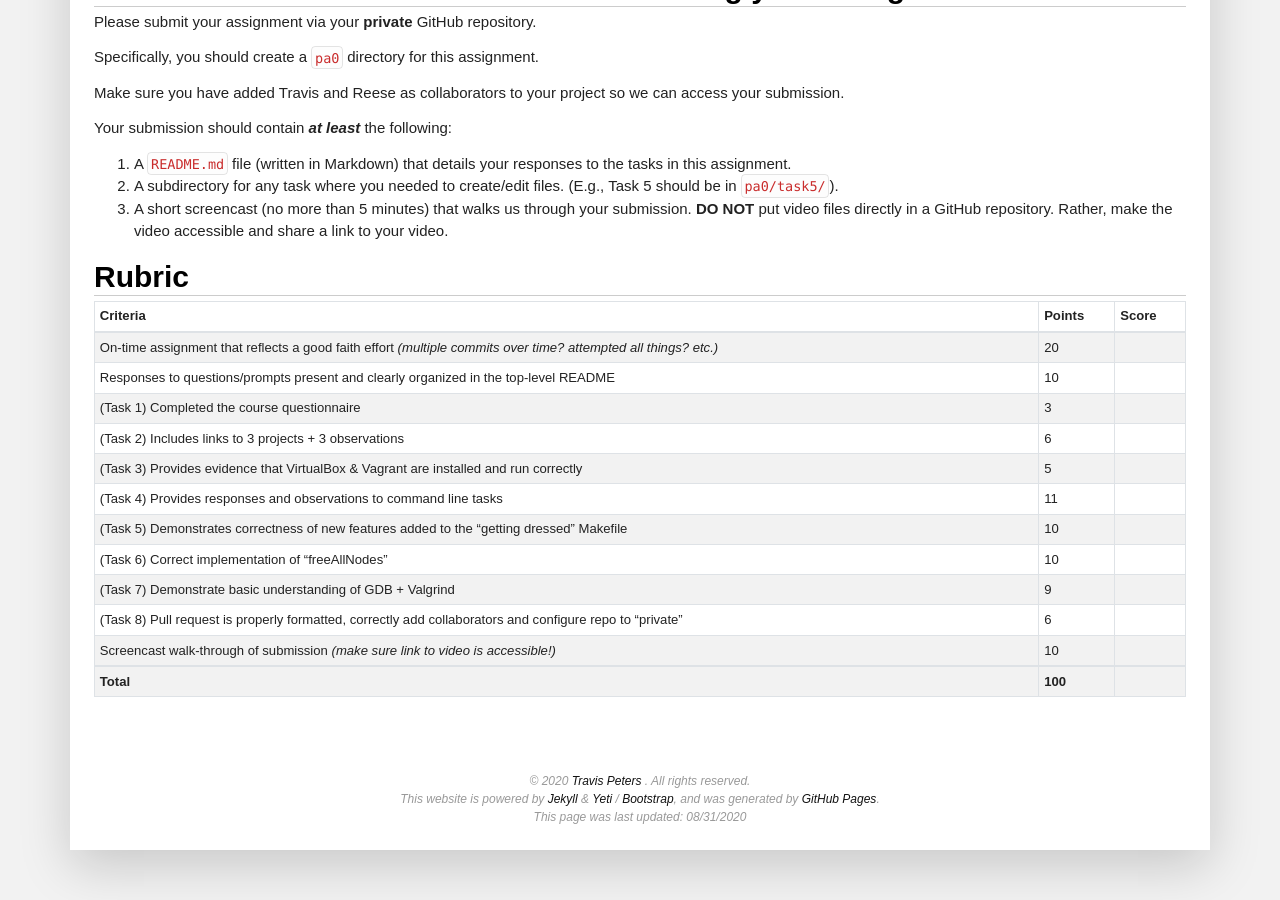
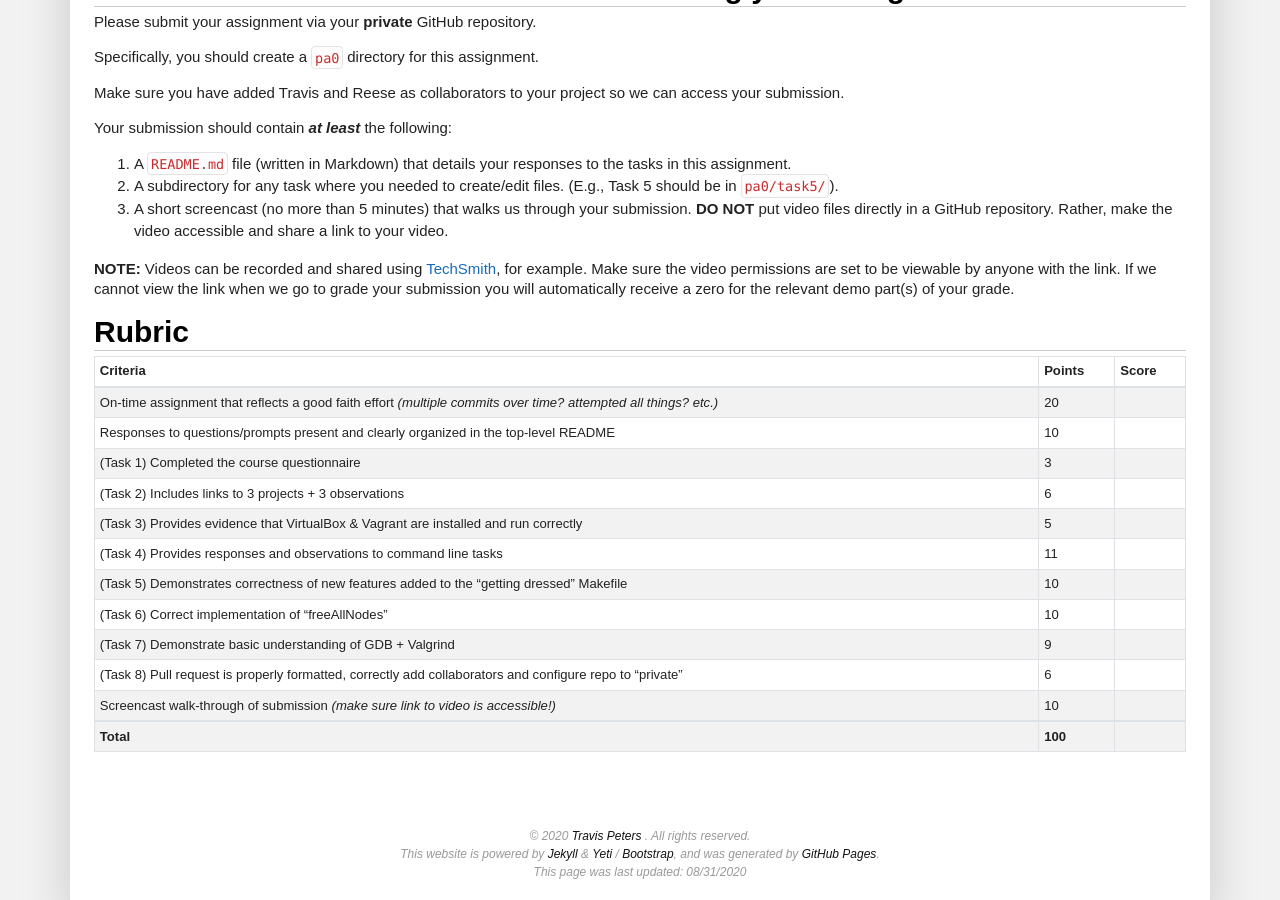
Before and after one commit to traviswpeters/cs460-2020-fall, a Jekyll site: the page built from pa0/index.md, in a window 1280 px wide and 900 px high, scrolled down 5848 px. Built offline with Jekyll 4.4.1, drawn with Linux system fonts in a browser that asks for light colours; nearby versions of some CDN libraries; some web fonts are replaced; comment, search, counter and statistics services are not loaded; our own code applies the rules of GitHub Pages for plain Markdown files; before the commit the page ends 6722 px from its top, so only the background shows below that; some of the changed text lies outside the part shown.

Commit message:
fix typos + add clarification about TechSmitch as a possible video platform

```diff
--- a/pa0/index.md
+++ b/pa0/index.md
@@ -371,6 +371,10 @@ Your submission should contain ***at least*** the following:
 **DO NOT** put video files directly in a GitHub repository.
 Rather, make the video accessible and share a link to your video.
 
+**NOTE:** Videos can be recorded and shared using [TechSmith](http://ato.montana.edu/technologies/techsmith/), for example.
+Make sure the video permissions are set to be viewable by anyone with the link.
+If we cannot view the link when we go to grade your submission you will automatically receive a zero for the relevant demo part(s) of your grade.
+
 ## Rubric
 
 {:.table .table-hover .table-striped .table-bordered .table-sm}
```
Also changed, not shown: other parts of pa0/index.md (+1 -1 lines).
